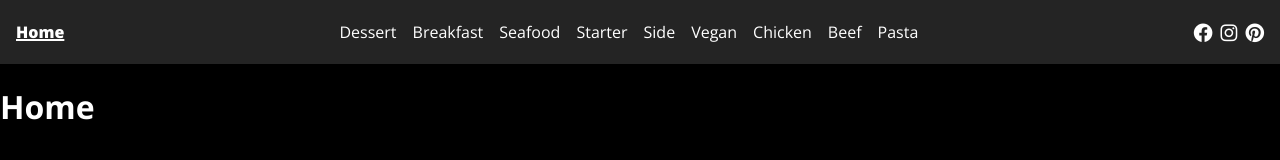
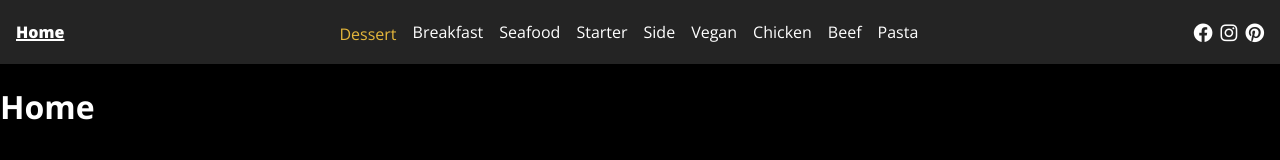
Before and after one commit to the-man2004/recipe-app, a Vue app: page / in a window 1280 px wide. In both pictures the pointer is over the link "Dessert". Shown: the top 160 px of the page. Built offline with nearby package versions, Linux system fonts and the light colour scheme; no server answers.

Commit message:
Added hover effect to category links.

```diff
--- a/src/App.vue
+++ b/src/App.vue
@@ -25,6 +25,7 @@ onMounted(() => {
 :root {
   --primary-color: black;
   --secondary-color: white;
+  --accent-color: rgb(229, 183, 59);
   --dark-color: rgb(36, 36, 36);
   --light-color: gray;
 }
--- a/src/components/TheHeader.vue
+++ b/src/components/TheHeader.vue
@@ -65,6 +65,14 @@ nav {
   text-decoration: none;
 }
 
+.category-link {
+  transition: all 200ms ease;
+}
+.category-link:hover {
+  color: var(--accent-color);
+  transform: translateY(0.15rem);
+}
+
 .home-link {
   font-weight: 800;
   text-decoration: underline;
```
